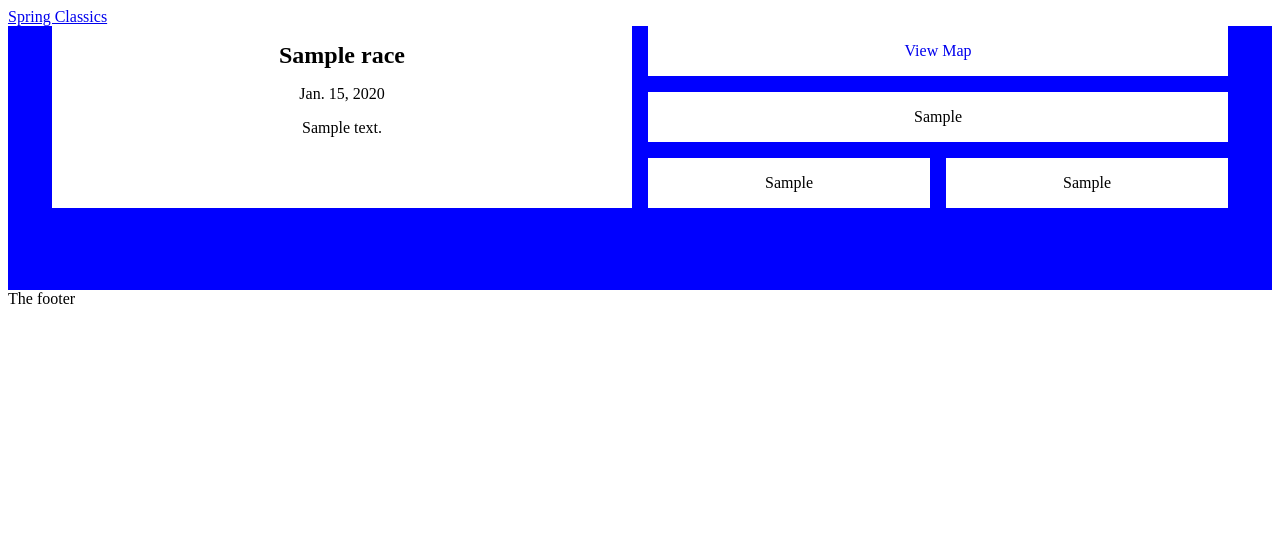
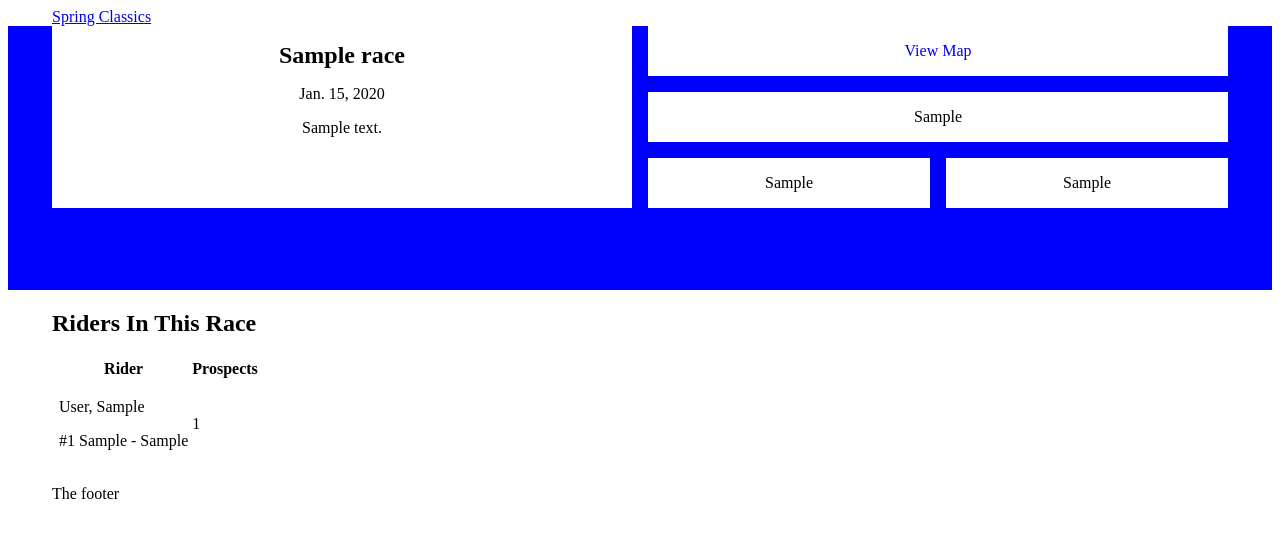
Before and after one commit to joelsmith80/modern-django, a Django app: template templates/races/detail.html in a window 1280 px wide. Shown: the top 538 px of the page. Run offline with Django 3.2, Linux system fonts and the light colour scheme; the template is opened without the code that fills it: values that come from a table or form of the project are taken from there, others are empty; tables that the repository leaves empty hold one stand-in row (values such as "Sample post"); parts of the project's set-up code (start-up, migrations or seed data) failed here and were passed over.

Commit message:
Got a more robust view and template going for race_show

```diff
--- a/project/races/views.py
+++ b/project/races/views.py
@@ -4,6 +4,7 @@ from .models import Race
 from .models import League
 from .models import Team
 from .models import Rider
+from .models import Participation
 
 def home(request):
     # latest_races_list = Race.objects.order_by("-starts")
@@ -14,7 +15,8 @@ def home(request):
 def race_show(request,slug):
     # race = get_object_or_404(Race,slug=slug)
     race = Race.objects.filter(slug=slug).order_by('-id')[0]
-    return render(request, 'races/detail.html',{'race': race})
+    participants = Participation.objects.filter(race=race.id).order_by('bib')
+    return render(request, 'races/detail.html',{'race': race, 'participants': participants})
 
 def leagues_index(request):
     leagues_list = League.objects.filter(is_classic=1).order_by('name')
--- a/templates/base.html
+++ b/templates/base.html
@@ -9,11 +9,23 @@
   <link rel="stylesheet" type="text/css" href="{% static 'races/css/style.css' %}">
 </head>
 <body>
-  <header><a href="/">Spring Classics</a></header>
+
+  <header>
+    <div class="wrap">
+      <div class="region"><a href="/">Spring Classics</a></div>
+    </div>
+  </header>
+
   <main>
     {% block content %}
     {% endblock %}
   </main>
-  <footer>The footer</footer>
+
+  <footer>
+    <div class="wrap">
+      <div class="region">The footer</div>
+    </div>
+  </footer>
+
 </body>
 </html>
--- a/templates/races/detail.html
+++ b/templates/races/detail.html
@@ -2,7 +2,7 @@
 
 {% extends 'base.html' %}
 
-{% block title %}Login{% endblock %}
+{% block title %}{{ race.name }}{% endblock %}
 
 {% block content %}
 
@@ -28,5 +28,42 @@
   </div>
 </section>
 
+<section>
+  <div class="wrap">
+    <header class="section-header region">
+      <h2 class="section-title">Riders In This Race</h2>
+    </header>
+    <div class="section-content region">
+      {% if participants %}
+        <table>
+          <thead>
+            <tr>
+              <th></th>
+              <th>Rider</th>
+              <th>Prospects</th>
+            </tr>
+          </thead>
+          <tbody>
+            {% for p in participants %}
+              <tr>
+                <td></td>
+                <td>
+                  <p>{{ p.rider }}</p>
+                  <p>#{{ p.bib }} {{ p.team }} - {{ p.rider.country }}</p>
+                </td>
+                <td>{{ p.val }}</td>
+              </tr>
+            {% endfor %}
+          </tbody>
+        </table>
+        <ul>
+
+        </ul>
+      {% else %}
+        <p>Sorry, but the rosters aren't ready for this race yet. Once they are, you'll be able to pick your racers using the button above.</p>
+      {% endif %}
+    </div>
+  </div>
+</section>
 
 {% endblock %}
```
